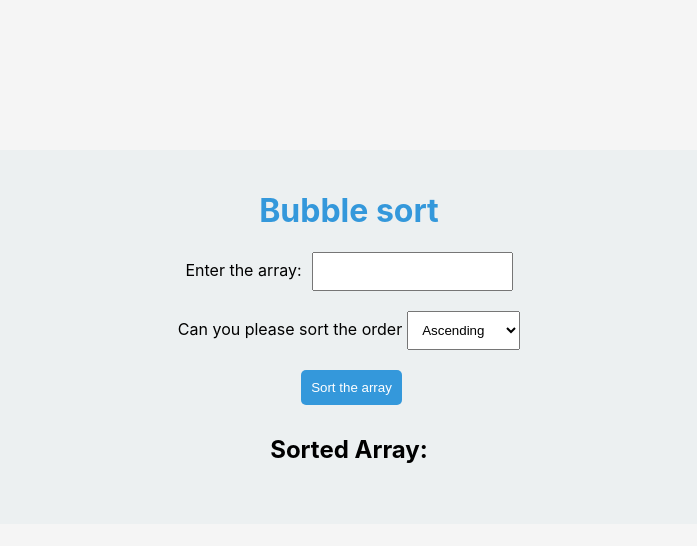
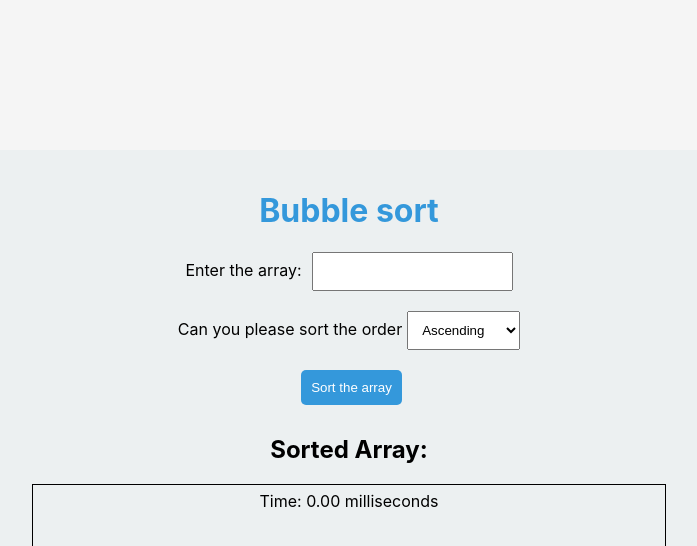
Before and after one commit to MIDUNRAJL2000/my-app, a React (Create React App) app: page / in a window 1280 px wide. Both pictures are taken after a click on the button "Sort the array". Shown: the top 546 px of the page, without its empty margins (291-988 px from the left). Built offline with nearby package versions, Linux system fonts and the light colour scheme.

Commit message:
With redux

```diff
--- a/package.json
+++ b/package.json
@@ -3,11 +3,13 @@
   "version": "0.1.0",
   "private": true,
   "dependencies": {
+    "@reduxjs/toolkit": "^2.0.1",
     "@testing-library/jest-dom": "^5.17.0",
     "@testing-library/react": "^13.4.0",
     "@testing-library/user-event": "^13.5.0",
     "react": "^18.2.0",
     "react-dom": "^18.2.0",
+    "react-redux": "^9.0.4",
     "react-scripts": "5.0.1",
     "web-vitals": "^2.1.4"
   },
--- a/src/App.css
+++ b/src/App.css
@@ -56,14 +56,11 @@ body {
   display: flex;
   justify-content: space-around;
   margin-top: 20px;
-  /* flex-wrap: wrap;
-  gap: 3px; */
 }
 
 .array-box {
   width: 40px;
   height: 40px;
-
   border: 2px solid #333;
   display: flex;
   border-radius: 5px;
--- a/src/App.js
+++ b/src/App.js
@@ -1,11 +1,16 @@
+import React from "react";
+import { Provider } from "react-redux";
+import store from "./store";
+import BubbleSort from "./components/BubbleSort";
 import "./App.css";
-import BubbleSort from "./components/BubbleSort";
 
 function App() {
   return (
-    <div className="App">
-      <BubbleSort />
-    </div>
+    <Provider store={store}>
+      <div className="App">
+        <BubbleSort />
+      </div>
+    </Provider>
   );
 }
 
--- a/src/components/BubbleSort.js
+++ b/src/components/BubbleSort.js
@@ -1,24 +1,41 @@
-import React, { useState } from "react";
+import React from "react";
+import { useDispatch, useSelector } from "react-redux";
+import {
+  setInputArray,
+  setSortOrder,
+  setSortedArray,
+  setVisualSteps,
+  setCurrentStep,
+  setTime,
+  selectBubbleSort,
+} from "../redux/bubbleSortSlice";
 import BubbleVisualization from "./BubbleVisualization";
 
 const BubbleSort = () => {
-  const [inputArray, setInputArray] = useState([]);
-  const [sortOrder, setSortOrder] = useState("ascending");
-  const [sortedArray, setSortedArray] = useState([]);
-  const [visualSteps, setVisualSteps] = useState([]);
-  const [currentStep, setCurrentStep] = useState(0);
+  const dispatch = useDispatch();
+  const { inputArray, sortOrder, sortedArray, time, visualSteps, currentStep } =
+    useSelector(selectBubbleSort);
 
   const delay = (ms) => new Promise((res) => setTimeout(res, ms));
 
-  const bubbleSort = async (arr, order) => {
-    const n = arr.length;
-    let tempArray = [...arr];
+  const animateSorting = async (steps) => {
+    for (let i = 0; i < steps.length; i++) {
+      dispatch(setCurrentStep(i));
+      await delay(600);
+    }
+  };
+
+  const bubbleSort = async () => {
+    const startTime = performance.now();
+    console.log(startTime);
+    const n = inputArray.length;
+    let tempArray = [...inputArray];
     let steps = [];
 
     for (let i = 0; i < n - 1; i++) {
       for (let j = 0; j < n - 1 - i; j++) {
         const shouldSwap =
-          order === "ascending"
+          sortOrder === "ascending"
             ? tempArray[j] > tempArray[j + 1]
             : tempArray[j] < tempArray[j + 1];
         if (shouldSwap) {
@@ -27,22 +44,19 @@ const BubbleSort = () => {
         }
       }
     }
-
-    setVisualSteps(steps);
+    dispatch(setVisualSteps(steps));
+    dispatch(setSortedArray(tempArray));
     await animateSorting(steps);
-    setSortedArray(tempArray);
-  };
-
-  const animateSorting = async (steps) => {
-    for (let i = 0; i < steps.length; i++) {
-      setCurrentStep(i);
-      await delay(500);
-    }
+    const endTime = performance.now();
+    console.log(endTime);
+    const time = endTime - startTime;
+    console.log(time);
+    dispatch(setTime(time));
   };
 
   const onSortClick = () => {
-    setCurrentStep(0);
-    bubbleSort(inputArray, sortOrder);
+    dispatch(setCurrentStep(0));
+    bubbleSort();
   };
 
   return (
@@ -54,14 +68,16 @@ const BubbleSort = () => {
           <input
             type="text"
             onChange={(e) => {
-              const newArray = e.target.value.split(",").map(Number);
-              setInputArray(newArray);
+              const newArray = e.target.value
+                .split(",")
+                .map((num) => Number(num.trim()));
+              dispatch(setInputArray(newArray));
             }}
           />
         </label>
         <label>
           Can you please sort the order
-          <select onChange={(e) => setSortOrder(e.target.value)}>
+          <select onChange={(e) => dispatch(setSortOrder(e.target.value))}>
             <option value="ascending">Ascending</option>
             <option value="descending">Descending</option>
           </select>
@@ -75,6 +91,7 @@ const BubbleSort = () => {
         <BubbleVisualization
           visualSteps={visualSteps}
           currentStep={currentStep}
+          time={time}
         />
         <div className="sorted-array">
           {sortedArray.map((num, index) => (
--- a/src/components/BubbleVisualization.js
+++ b/src/components/BubbleVisualization.js
@@ -1,6 +1,12 @@
 import React from "react";
+import { useSelector } from "react-redux";
+import { selectBubbleSort } from "../redux/bubbleSortSlice";
 
-const BubbleVisualization = ({ visualSteps, currentStep }) => (
+const BubbleVisualization = () => {
+  const { visualSteps, currentStep, time } = useSelector(selectBubbleSort);
+
+  return (
+    <div>
       <div className="visualization">
         {visualSteps.length > 0 &&
           visualSteps[currentStep]?.map((num, index) => (
@@ -13,6 +19,22 @@ const BubbleVisualization = ({ visualSteps, currentStep }) => (
             </div>
           ))}
       </div>
+
+      {time !== null && (
+        <div
+          style={{
+            border: "1px solid black",
+            height: "50px",
+            padding: "6px",
+            width: "50%",
+            margin: "auto",
+          }}
+        >
+          Time: {time.toFixed(2)} milliseconds
+        </div>
+      )}
+    </div>
   );
+};
 
 export default BubbleVisualization;
--- /dev/null
+++ b/src/redux/bubbleSortSlice.js
@@ -0,0 +1,46 @@
+import { createSlice } from "@reduxjs/toolkit";
+
+export const bubbleSortSlice = createSlice({
+  name: "bubbleSort",
+  initialState: {
+    inputArray: [],
+    sortOrder: "ascending",
+    sortedArray: [],
+    visualSteps: [],
+    currentStep: 0,
+    time: null,
+  },
+  reducers: {
+    setInputArray: (state, action) => {
+      state.inputArray = action.payload;
+    },
+    setSortOrder: (state, action) => {
+      state.sortOrder = action.payload;
+    },
+    setSortedArray: (state, action) => {
+      state.sortedArray = action.payload;
+    },
+    setVisualSteps: (state, action) => {
+      state.visualSteps = action.payload;
+    },
+    setCurrentStep: (state, action) => {
+      state.currentStep = action.payload;
+    },
+    setTime: (state, action) => {
+      state.time = action.payload;
+    },
+  },
+});
+
+export const {
+  setInputArray,
+  setSortOrder,
+  setSortedArray,
+  setVisualSteps,
+  setCurrentStep,
+  setTime,
+} = bubbleSortSlice.actions;
+
+export const selectBubbleSort = (state) => state.bubbleSort;
+
+export default bubbleSortSlice.reducer;
--- /dev/null
+++ b/src/store.js
@@ -0,0 +1,10 @@
+import { configureStore } from "@reduxjs/toolkit";
+import bubbleSortReducer from "./redux/bubbleSortSlice";
+
+const store = configureStore({
+  reducer: {
+    bubbleSort: bubbleSortReducer,
+  },
+});
+
+export default store;
```
Also changed, not shown: 1 other file (tests, documents, lock files or other folders). Lines whose indentation alone changed are shown as unchanged.
